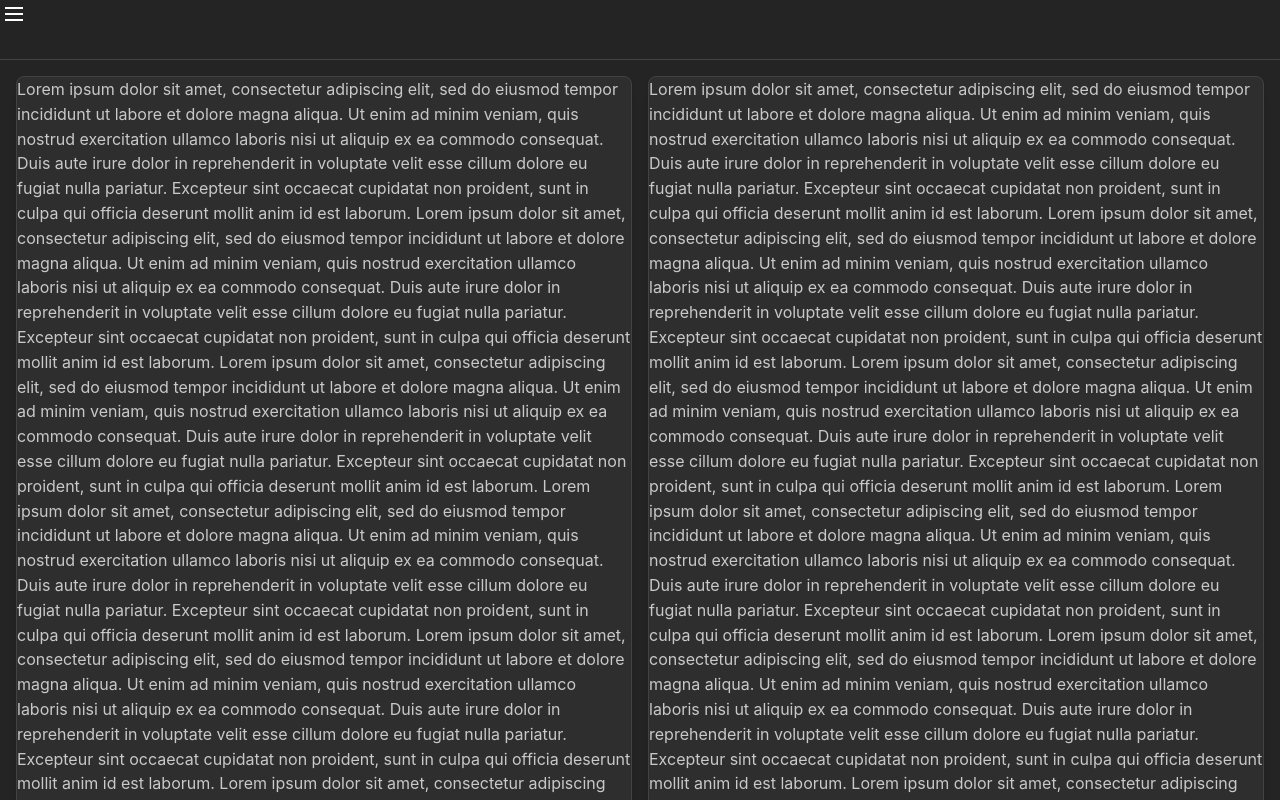
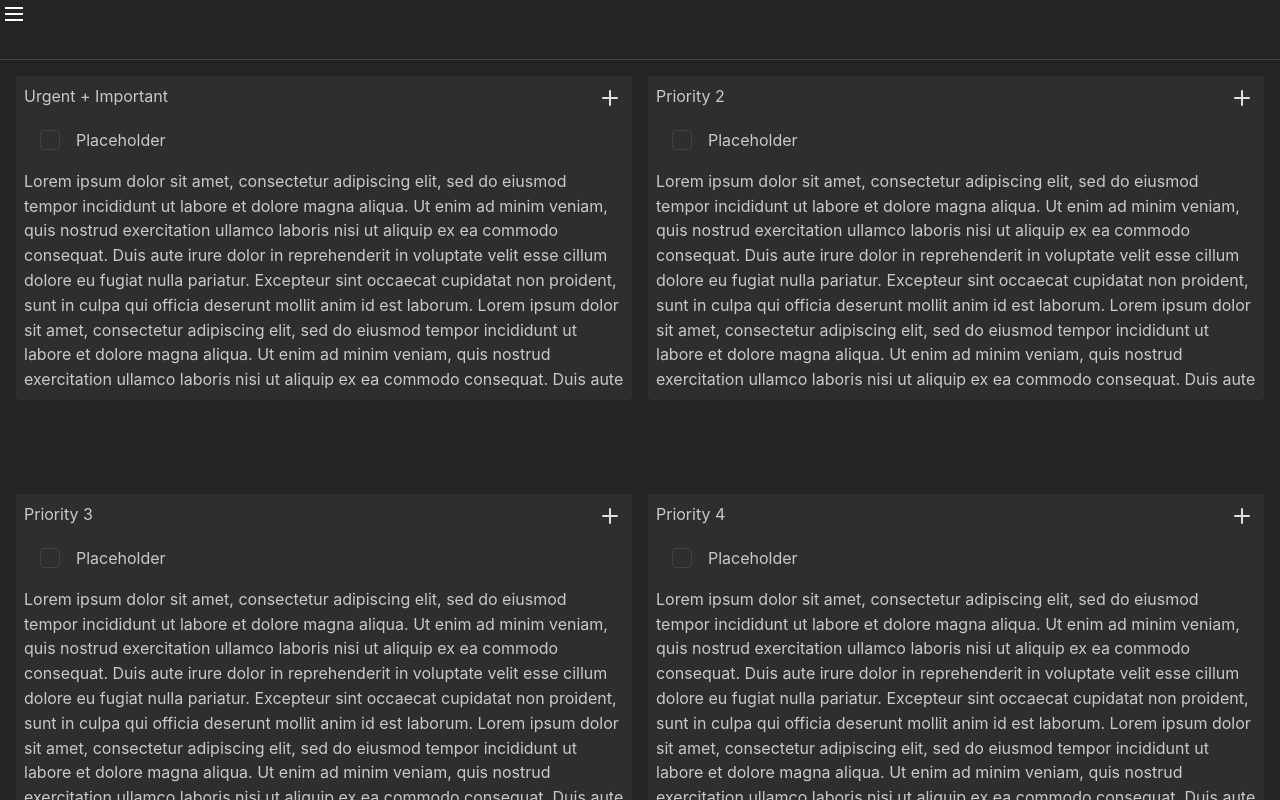
Before and after one commit to LoistCloist/todolist, a Next.js app in the folder todolist-app/: page /dashboard in a window 1280 px wide. Shown: the top 800 px of the page. Built offline with nearby package versions, Linux system fonts and the light colour scheme.

Commit message:
Placeholder task card and list card layout and components.

```diff
--- a/todolist-app/app/dashboard/page.tsx
+++ b/todolist-app/app/dashboard/page.tsx
@@ -2,7 +2,9 @@
 import {
     AppShell,
     Burger,
-    Grid
+    Grid,
+    Box,
+    Stack
  } from '@mantine/core';
 import { useDisclosure } from '@mantine/hooks';
 import { NavbarSearch } from '@/components/navbar/NavbarSearchMantine';
@@ -34,15 +36,17 @@ export default function Dashboard() {
         <NavbarSearch></NavbarSearch>
       </AppShell.Navbar>
 
-      <AppShell.Main style={{ display: 'flex', flexDirection: 'column', height: '100%'}}>
-        <Grid grow style={{ display: 'flex'}}>
-            <Grid.Col span={6}><ListCard></ListCard></Grid.Col>
-            <Grid.Col span={6}><ListCard></ListCard></Grid.Col>
-        </Grid>
-        <Grid grow style={{ display: 'flex'}}>
-            <Grid.Col span={6}><ListCard></ListCard></Grid.Col>
-            <Grid.Col span={6}><ListCard></ListCard></Grid.Col>
-        </Grid>
+      <AppShell.Main>
+        <Stack h="100vh">
+          <Grid h="50vh">
+              <Grid.Col span={6} h="100%"><ListCard title="Urgent + Important"/></Grid.Col>
+              <Grid.Col span={6} h="100%"><ListCard title="Priority 2"/></Grid.Col>
+          </Grid>
+          <Grid h="50vh" mt="lg">
+              <Grid.Col span={6} h="100%"><ListCard title="Priority 3"/></Grid.Col>
+              <Grid.Col span={6} h="100%"><ListCard title="Priority 4"/></Grid.Col>
+          </Grid>
+        </Stack>
       </AppShell.Main>
     </AppShell>
   );
--- a/todolist-app/components/list_card/ListCard.tsx
+++ b/todolist-app/components/list_card/ListCard.tsx
@@ -2,14 +2,31 @@
 import {
     Card,
     Text,
-    Button,
-    ScrollArea
+    ActionIcon,
+    ScrollArea,
+    Grid,
 } from '@mantine/core'
+import { IconPlus } from '@tabler/icons-react'
+import Task from './TaskCard'
+import TaskCard from './TaskCard';
+import { useState } from 'react';
 
-export default function ListCard() {
+interface ListCardProps {
+    title: string;
+}
+export default function ListCard({ title }: ListCardProps) {
+    const [tasks, setTasks] = useState([]);
+
     return (
-        <Card style={{ display: 'flex', flexDirection: 'column', height: '100%'}}shadow="sm" padding="1g" radius="md" withBorder>
-            <ScrollArea>
+        <Card>
+            <Grid justify="space-between">
+                <Text> {title} </Text>
+                <ActionIcon variant="transparent" color="gray" ><IconPlus /></ActionIcon>
+                <ScrollArea h="35vh">
+                    <TaskCard title="Placeholder"></TaskCard>
+                    {tasks.map((task) => (
+                        <TaskCard key={task.id} title={task.title}></TaskCard>
+                    ))}
                     Lorem ipsum dolor sit amet, consectetur adipiscing elit, sed do eiusmod tempor incididunt ut labore et dolore magna aliqua. Ut enim ad minim veniam, quis nostrud exercitation ullamco laboris nisi ut aliquip ex ea commodo consequat. Duis aute irure dolor in reprehenderit in voluptate velit esse cillum dolore eu fugiat nulla pariatur. Excepteur sint occaecat cupidatat non proident, sunt in culpa qui officia deserunt mollit anim id est laborum.            Lorem ipsum dolor sit amet, consectetur adipiscing elit, sed do eiusmod tempor incididunt ut labore et dolore magna aliqua. Ut enim ad minim veniam, quis nostrud exercitation ullamco laboris nisi ut aliquip ex ea commodo consequat. Duis aute irure dolor in reprehenderit in voluptate velit esse cillum dolore eu fugiat nulla pariatur. Excepteur sint occaecat cupidatat non proident, sunt in culpa qui officia deserunt mollit anim id est laborum.
                     Lorem ipsum dolor sit amet, consectetur adipiscing elit, sed do eiusmod tempor incididunt ut labore et dolore magna aliqua. Ut enim ad minim veniam, quis nostrud exercitation ullamco laboris nisi ut aliquip ex ea commodo consequat. Duis aute irure dolor in reprehenderit in voluptate velit esse cillum dolore eu fugiat nulla pariatur. Excepteur sint occaecat cupidatat non proident, sunt in culpa qui officia deserunt mollit anim id est laborum.
                     Lorem ipsum dolor sit amet, consectetur adipiscing elit, sed do eiusmod tempor incididunt ut labore et dolore magna aliqua. Ut enim ad minim veniam, quis nostrud exercitation ullamco laboris nisi ut aliquip ex ea commodo consequat. Duis aute irure dolor in reprehenderit in voluptate velit esse cillum dolore eu fugiat nulla pariatur. Excepteur sint occaecat cupidatat non proident, sunt in culpa qui officia deserunt mollit anim id est laborum.
@@ -22,8 +39,8 @@ export default function ListCard() {
                     Lorem ipsum dolor sit amet, consectetur adipiscing elit, sed do eiusmod tempor incididunt ut labore et dolore magna aliqua. Ut enim ad minim veniam, quis nostrud exercitation ullamco laboris nisi ut aliquip ex ea commodo consequat. Duis aute irure dolor in reprehenderit in voluptate velit esse cillum dolore eu fugiat nulla pariatur. Excepteur sint occaecat cupidatat non proident, sunt in culpa qui officia deserunt mollit anim id est laborum.            Lorem ipsum dolor sit amet, consectetur adipiscing elit, sed do eiusmod tempor incididunt ut labore et dolore magna aliqua. Ut enim ad minim veniam, quis nostrud exercitation ullamco laboris nisi ut aliquip ex ea commodo consequat. Duis aute irure dolor in reprehenderit in voluptate velit esse cillum dolore eu fugiat nulla pariatur. Excepteur sint occaecat cupidatat non proident, sunt in culpa qui officia deserunt mollit anim id est laborum.
                     Lorem ipsum dolor sit amet, consectetur adipiscing elit, sed do eiusmod tempor incididunt ut labore et dolore magna aliqua. Ut enim ad minim veniam, quis nostrud exercitation ullamco laboris nisi ut aliquip ex ea commodo consequat. Duis aute irure dolor in reprehenderit in voluptate velit esse cillum dolore eu fugiat nulla pariatur. Excepteur sint occaecat cupidatat non proident, sunt in culpa qui officia deserunt mollit anim id est laborum.
                     Lorem ipsum dolor sit amet, consectetur adipiscing elit, sed do eiusmod tempor incididunt ut labore et dolore magna aliqua. Ut enim ad minim veniam, quis nostrud exercitation ullamco laboris nisi ut aliquip ex ea commodo consequat. Duis aute irure dolor in reprehenderit in voluptate velit esse cillum dolore eu fugiat nulla pariatur. Excepteur sint occaecat cupidatat non proident, sunt in culpa qui officia deserunt mollit anim id est laborum.
-
                 </ScrollArea>
+            </Grid>
 
         </Card>
     )
--- /dev/null
+++ b/todolist-app/components/list_card/TaskCard.tsx
@@ -0,0 +1,23 @@
+'user client'
+import {
+    Checkbox,
+    Card,
+    Text,
+    Group
+} from '@mantine/core'
+
+interface TaskCardProps {
+    title: string;
+}
+export default function TaskCard({ title }: TaskCardProps) {
+    return (
+        <>
+        <Card>
+            <Group justify="flex-start">
+                <Checkbox radius="sm" />
+                <Text>{title}</Text>
+            </Group>
+        </Card>
+        </>
+    );
+}
```
Also changed, not shown: todolist-app/app/register/page.tsx (added). Lines whose indentation alone changed are shown as unchanged.
